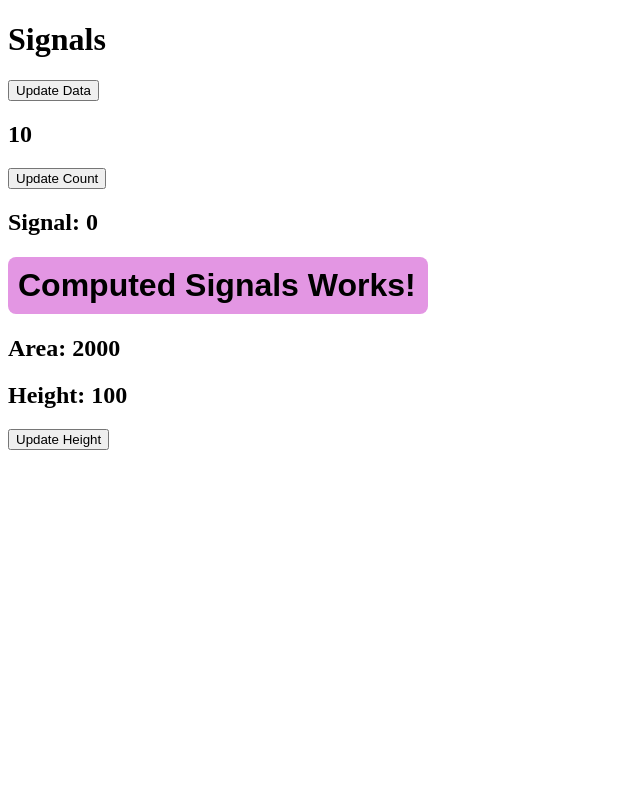
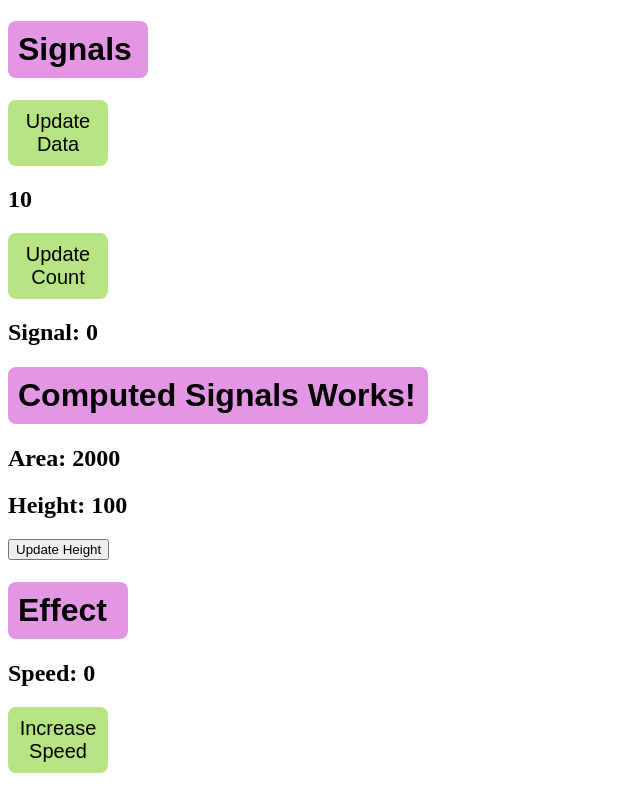
Before and after one commit to kartikeyofficial/Angular, an Angular app in the folder Signal/: page / in a window 1280 px wide. Shown: the whole page, without its empty margins (0-640 px from the left). Built offline with nearby package versions, Linux system fonts and the light colour scheme.

Commit message:
update effect signal

```diff
--- a/Signal/src/app/app.css
+++ b/Signal/src/app/app.css
@@ -0,0 +1,19 @@
+h1{
+  background-color: #e396e3;
+  padding: 10px;
+  font-family: Arial, Helvetica, sans-serif;
+  width: 120px;
+  border-radius: 8px;
+}
+button{
+  background-color: #b7e382;
+  width: 100px;
+  padding: 10px;
+  border: none;
+  border-radius: 8px;
+  font-family: Arial, Helvetica, sans-serif;
+  font-size: 20px;
+}
+button:hover{
+  background-color: #79d2c9;
+}
--- a/Signal/src/app/app.html
+++ b/Signal/src/app/app.html
@@ -5,3 +5,4 @@
 <button (click)="updateCount()">Update Count</button>
 <h2>Signal: {{count()}}</h2>
 <computed-signals></computed-signals>
+<effect></effect>
--- a/Signal/src/app/app.ts
+++ b/Signal/src/app/app.ts
@@ -1,10 +1,11 @@
 import { Component, effect, signal } from '@angular/core';
 import { RouterOutlet } from '@angular/router';
 import { ComputedSignals } from './computed-signals/computed-signals';
+import { Effect } from './effect/effect';
 
 @Component({
   selector: 'app-root',
-  imports: [RouterOutlet,ComputedSignals],
+  imports: [RouterOutlet,ComputedSignals,Effect],
   templateUrl: './app.html',
   styleUrl: './app.css'
 })
--- /dev/null
+++ b/Signal/src/app/effect/effect.css
@@ -0,0 +1,19 @@
+h1{
+  background-color: #e396e3;
+  padding: 10px;
+  font-family: Arial, Helvetica, sans-serif;
+  width: 100px;
+  border-radius: 8px;
+}
+button{
+  background-color: #b7e382;
+  width: 100px;
+  padding: 10px;
+  border: none;
+  border-radius: 8px;
+  font-family: Arial, Helvetica, sans-serif;
+  font-size: 20px;
+}
+button:hover{
+  background-color: #79d2c9;
+}
--- /dev/null
+++ b/Signal/src/app/effect/effect.html
@@ -0,0 +1,3 @@
+<h1>Effect </h1>
+<h2 [style.color]="color">Speed: {{speed()}}</h2>
+<button (click)="increaseSpeed()">Increase Speed</button>
--- /dev/null
+++ b/Signal/src/app/effect/effect.ts
@@ -0,0 +1,32 @@
+import { Component, effect, signal } from '@angular/core';
+
+@Component({
+  selector: 'effect',
+  imports: [],
+  templateUrl: './effect.html',
+  styleUrl: './effect.css',
+})
+export class Effect {
+  speed = signal(0);
+  color = 'black';
+
+constructor(){
+  effect(()=>{
+    if(this.speed()>0 && this.speed()<80){
+      this.color='Green'
+    }
+    if(this.speed()>=80 && this.speed()<120){
+      this.color='orange';
+    }
+    if(this.speed()>=120 && this.speed()<160){
+      this.color='red';
+    }
+    console.log("Speed: ",this.speed());
+
+  })
+}
+
+  increaseSpeed(){
+    this.speed.set(this.speed()+10)
+  }
+}
```
Also changed, not shown: 1 other file (tests, documents, lock files or other folders).
